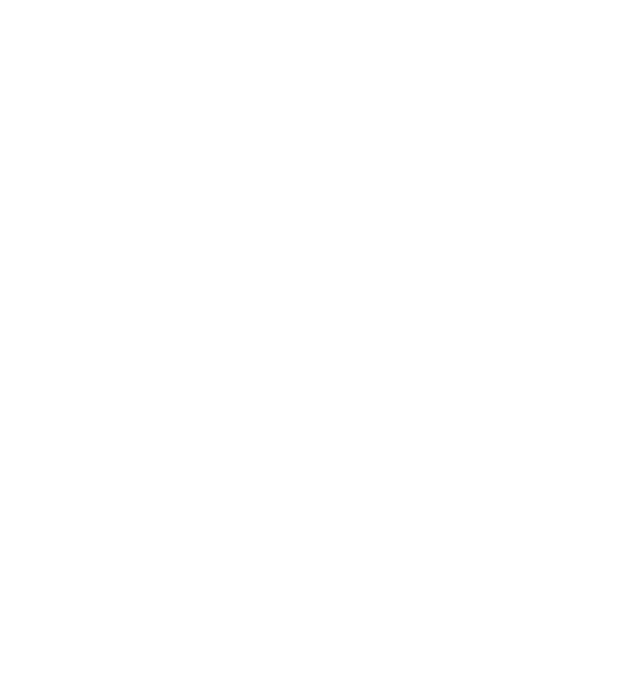
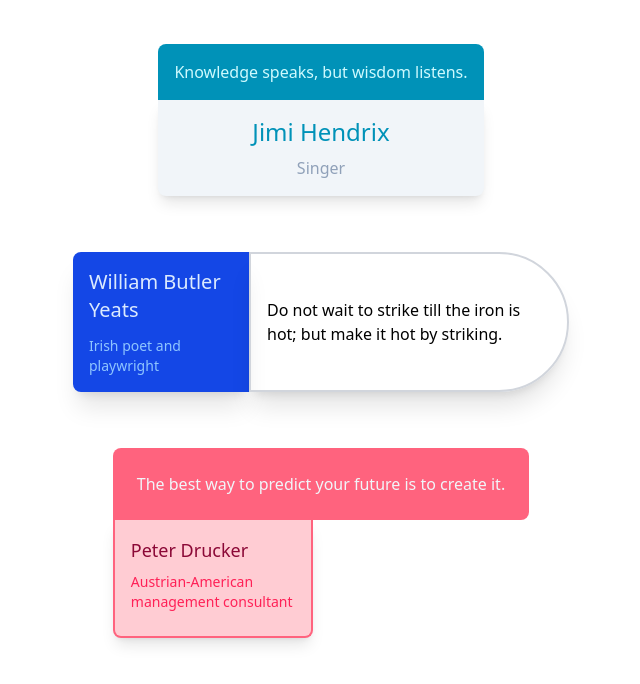
Before and after one commit to Naim-ECE/Tailwind_React, a React (Vite) app in the folder React-Tailwind/: page / in a window 1280 px wide. Shown: the top 684 px of the page, without its empty margins (319-959 px from the left). Built offline with nearby package versions, Linux system fonts and the light colour scheme.

Commit message:
designed quote cards

```diff
--- a/React-Tailwind/src/App.jsx
+++ b/React-Tailwind/src/App.jsx
@@ -3,6 +3,7 @@
 import Decoration from "./components/decoration.jsx";
 import FancyButton from "./components/FancyButton.jsx";
 import FlexCat from "./components/FlexCat.jsx";
+import Quotes from "./components/Quotes.jsx";
 function App() {
   return (
     <>
@@ -14,6 +15,7 @@
       {/* <FancyButton>click me</FancyButton>
       <FancyButton large>submit</FancyButton> */}
       {/* <FlexCat /> */}
+      <Quotes />
     </>
   );
 }
--- /dev/null
+++ b/React-Tailwind/src/components/QuoteBox.jsx
@@ -0,0 +1,39 @@
+const QuoteBox = ({ quote1, quote2, quote3 }) => {
+  return (
+    <>
+      <div className="flex p-2 m-2 flex-col justify-between items-center">
+        <div className="m-7 flex flex-col items-center">
+          <p className="bg-cyan-600 text-cyan-100 p-4 w-full rounded-t-lg">
+            {quote1.text}
+          </p>
+          <div className="bg-slate-100 p-4 w-full flex flex-col items-center rounded-b-lg shadow-lg">
+            <h4 className="text-cyan-600 text-2xl mb-2">{quote1.author}</h4>
+            <p className="text-slate-400">{quote1.bio}</p>
+          </div>
+        </div>
+
+        <div className="m-7 flex">
+          <div className="p-4 w-[11rem] bg-blue-700 text-blue-100 rounded-l-lg shadow-xl">
+            <h4 className="text-xl mb-3">{quote2.author}</h4>
+            <p className="text-blue-300 text-sm">{quote2.bio}</p>
+          </div>
+          <div className="border-2 border-gray-300 w-[20rem] rounded-r-full flex items-center p-4 shadow-xl">
+            <p>{quote2.text}</p>
+          </div>
+        </div>
+
+        <div className="m-7">
+          <p className="bg-rose-400 text-slate-100 p-6 rounded-t-lg rounded-r-lg">
+            {quote3.text}
+          </p>
+          <div className="shadow-lg mb-2 p-4 w-50 bg-rose-200 rounded-b-lg border-rose-400 border-l-2 border-r-2 border-b-2">
+            <h4 className="text-lg mb-2 text-rose-900">{quote3.author}</h4>
+            <p className="mb-2 text-sm text-rose-500">{quote3.bio}</p>
+          </div>
+        </div>
+      </div>
+    </>
+  );
+};
+
+export default QuoteBox;
--- /dev/null
+++ b/React-Tailwind/src/components/Quotes.jsx
@@ -0,0 +1,29 @@
+import QuoteBox from "./QuoteBox";
+
+const Quotes = () => {
+  const quotes = [
+    {
+      text: "Knowledge speaks, but wisdom listens.",
+      author: "Jimi Hendrix",
+      bio: "Singer",
+    },
+    {
+      text: "Do not wait to strike till the iron is hot; but make it hot by striking.",
+      author: "William Butler Yeats",
+      bio: "Irish poet and playwright",
+    },
+    {
+      text: "The best way to predict your future is to create it.",
+      author: "Peter Drucker",
+      bio: "Austrian-American management consultant",
+    },
+  ];
+
+  return (
+    <>
+      <QuoteBox quote1={quotes[0]} quote2={quotes[1]} quote3={quotes[2]} />
+    </>
+  );
+};
+
+export default Quotes;
```
